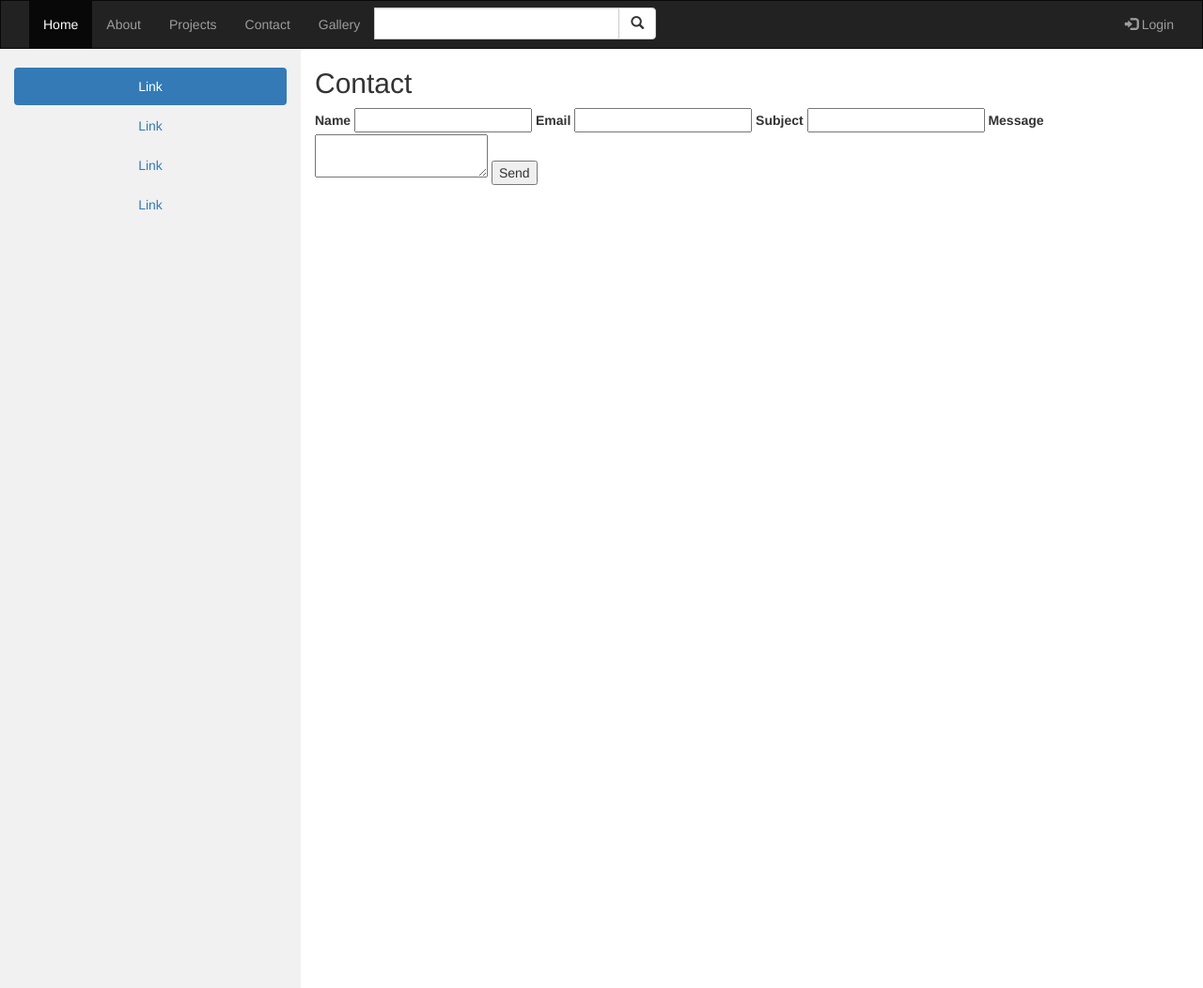
After one commit to cherryshen/cherryblog, a Flask app: page /contact in a window 1280 px wide. The commit adds this page. Shown: the whole page at 94% size. Run offline with Flask 2, Linux system fonts and the light colour scheme; some libraries are stand-ins or nearby versions.

Commit message:
added contact page - allows users to submit messages with email

```diff
--- a/blog/__init__.py
+++ b/blog/__init__.py
@@ -2,6 +2,7 @@ from flask import Flask
 from flask_bcrypt import Bcrypt
 from flask_login import LoginManager
 from flask_sqlalchemy import SQLAlchemy
+from flask_mail import Mail, Message
 
 app = Flask(__name__)
 app.config.from_object('config')
@@ -12,6 +13,8 @@ lm = LoginManager()
 lm.init_app(app)
 db = SQLAlchemy(app)
 
+mail = Mail(app)
+
 with app.app_context():
     db.metadata.create_all(bind=db.engine)
 
--- a/blog/forms.py
+++ b/blog/forms.py
@@ -1,5 +1,5 @@
 from flask_wtf import Form
-from wtforms import StringField, TextAreaField, PasswordField, HiddenField
+from wtforms import StringField, TextAreaField, PasswordField, SubmitField, validators
 from wtforms.validators import DataRequired, Length
 
 
@@ -16,5 +16,14 @@ class PostForm(Form):
     title = StringField('title', validators=[DataRequired()])
     post = TextAreaField('post', validators=[DataRequired()])
 
+
 class SearchForm(Form):
     search = StringField('search', validators=[DataRequired()])
+
+
+class ContactForm(Form):
+    name = StringField("Name", validators=[DataRequired()])
+    email = StringField("Email", [validators.DataRequired("Please enter your email address."), validators.Email("Please enter your email address.")])
+    subject = StringField("Subject", validators=[DataRequired()])
+    message = TextAreaField("Message", validators=[DataRequired()])
+    submit = SubmitField("Send")
--- a/blog/static/css/main.css
+++ b/blog/static/css/main.css
@@ -5,8 +5,8 @@
       margin-bottom: 0;
       border-radius: 0;
     }
-/* Set height of the grid so .sidenav can be 100% (adjust as needed) */
-    .row.content {height: 950px}
+/* Set height of the grid*/
+    .row.content {height: 1000px}
 
 /* Set gray background color and 100% height */
     .sidenav {
--- a/blog/templates/base.html
+++ b/blog/templates/base.html
@@ -27,7 +27,7 @@
         <li class="active"><a href="/index">Home</a></li>
         <li><a href="/about">About</a></li>
         <li><a href="#">Projects</a></li>
-        <li><a href="#">Contact</a></li>
+        <li><a href="/contact">Contact</a></li>
           <li><a href="/gallery">Gallery</a></li>
           {% if current_user.is_authenticated %}
           <li><a href="/post"> Add Post </a></li>
--- /dev/null
+++ b/blog/templates/contact.html
@@ -0,0 +1,45 @@
+<!-- extend from base layout -->
+{% extends "base.html" %}
+
+{% block content %}
+
+<h2>Contact</h2>
+
+{% if success %}
+    <p>Thank you for your message. We'll get back to you shortly.</p>
+{% else %}
+    {% for message in form.name.errors %}
+      <div class="flash">{{ message }}</div>
+    {% endfor %}
+
+    {% for message in form.email.errors %}
+      <div class="flash">{{ message }}</div>
+    {% endfor %}
+
+    {% for message in form.subject.errors %}
+      <div class="flash">{{ message }}</div>
+    {% endfor %}
+
+    {% for message in form.message.errors %}
+      <div class="flash">{{ message }}</div>
+    {% endfor %}
+
+  <form action="{{ url_for('contact') }}" method=post>
+    {{ form.hidden_tag() }}
+
+    {{ form.name.label }}
+    {{ form.name }}
+
+    {{ form.email.label }}
+    {{ form.email }}
+
+    {{ form.subject.label }}
+    {{ form.subject }}
+
+    {{ form.message.label }}
+    {{ form.message }}
+
+    {{ form.submit }}
+  </form>
+{% endif %}
+{% endblock %}
--- a/blog/views.py
+++ b/blog/views.py
@@ -1,10 +1,10 @@
-from blog import app, lm, bcrypt, db
+from blog import app, lm, bcrypt, db, Message, mail
 from flask import render_template, redirect, url_for, g
-from .forms import LoginForm, EditForm, PostForm, SearchForm
+from .forms import LoginForm, EditForm, PostForm, SearchForm, ContactForm
 from .models import User, Post
 from flask_login import login_required, login_user, current_user, logout_user
 from datetime import datetime
-from config import POSTS_PER_PAGE, MAX_SEARCH_RESULTS
+from config import POSTS_PER_PAGE, MAX_SEARCH_RESULTS, MAIL_USERNAME
 
 
 @app.route('/', methods=['GET', 'POST'])
@@ -109,9 +109,22 @@ def search():
 
 @app.route('/search_results/<query>')
 def search_results(query):
-    print query
     results = Post.query.whoosh_search(query, MAX_SEARCH_RESULTS)
-    print results
     return render_template('search_results.html',
                            query=query,
                            results=results)
+
+
+@app.route('/contact', methods=['GET', 'POST'])
+def contact():
+    form = ContactForm()
+    if form.validate_on_submit():
+        # return redirect(url_for('index'))
+        msg = Message(form.subject.data, sender=MAIL_USERNAME, recipients=[MAIL_USERNAME])
+        msg.body = """
+              From: %s <%s>
+              %s
+              """ % (form.name.data, form.email.data, form.message.data)
+        mail.send(msg)
+        return render_template('contact.html', success=True)
+    return render_template('contact.html', form=form)
```
